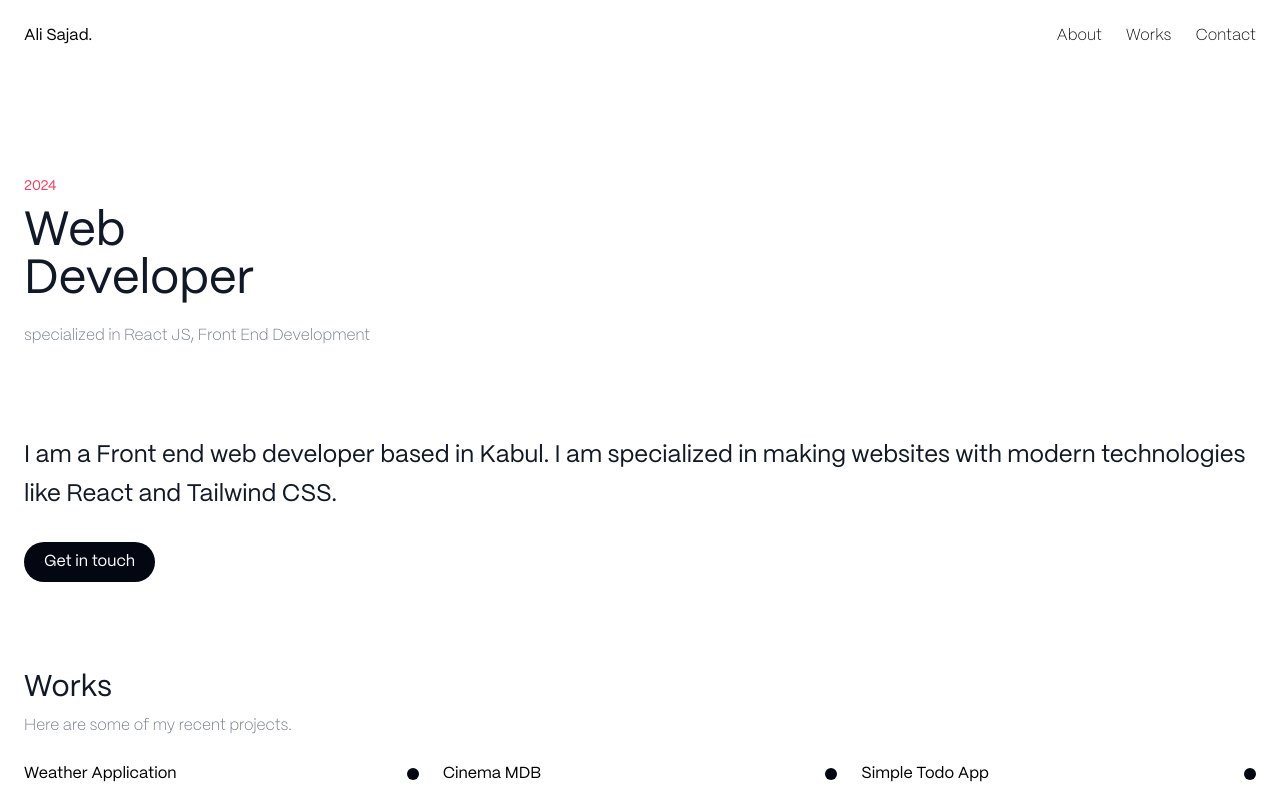
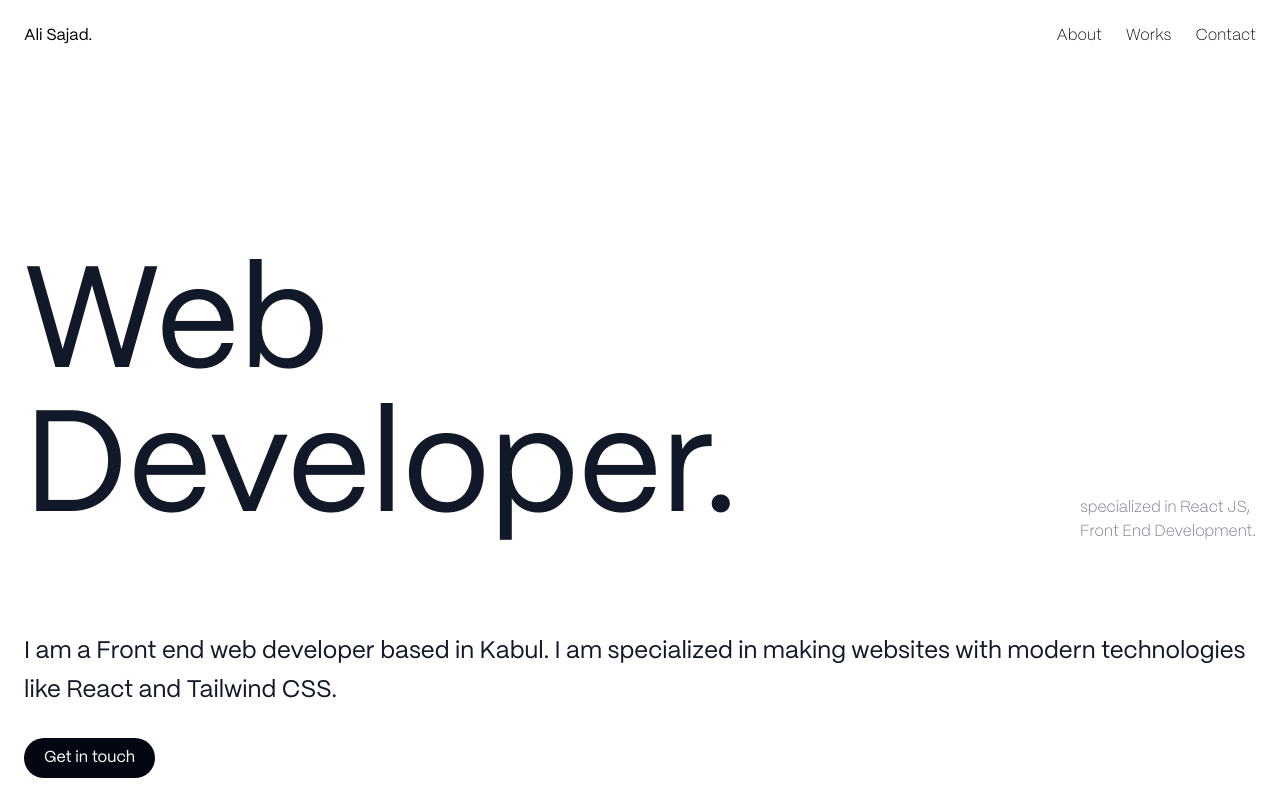
Before and after one commit to alisajad001/portfolio-2024, a React (Vite) app: page / in a window 1280 px wide. Shown: the top 800 px of the page. Built offline with nearby package versions, Linux system fonts and the light colour scheme.

Commit message:
Update Home component layout and styles

```diff
--- a/src/components/Home.jsx
+++ b/src/components/Home.jsx
@@ -1,12 +1,11 @@
 export default function Home() {
   return (
-    <section className="container mx-auto p-6 mt-20">
-      <span className="text-sm block mb-3 text-rose-500">2024</span>
-      <h1 className="font-medium text-5xl text-gray-900">
-        Web <br /> Developer
+    <section className="container mx-auto p-6 mt-20 lg:flex items-end justify-between">
+      <h1 className="text-5xl sm:text-7xl md:text-[9rem] md:mt-20 text-gray-900">
+        Web <br /> Developer.
       </h1>
-      <p className="text-gray-500 font-extralight mt-5">
-        specialized in React JS, Front End Development
+      <p className="text-gray-500 font-extralight mt-5 max-w-44">
+        specialized in React JS, Front End Development.
       </p>
     </section>
   );
```
